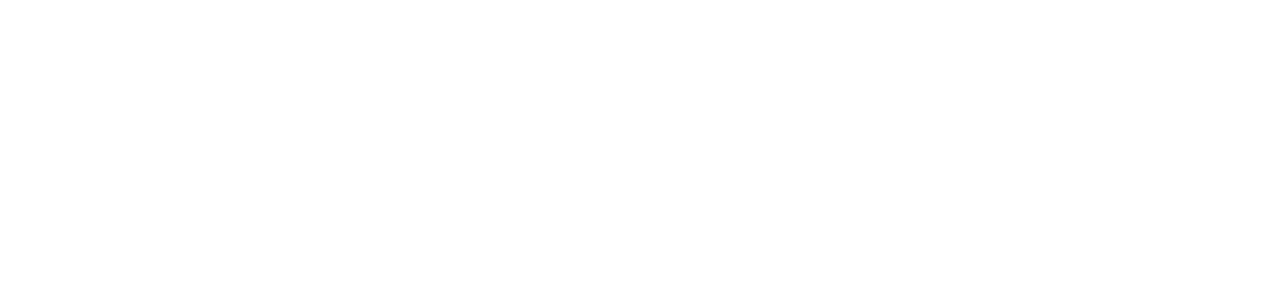
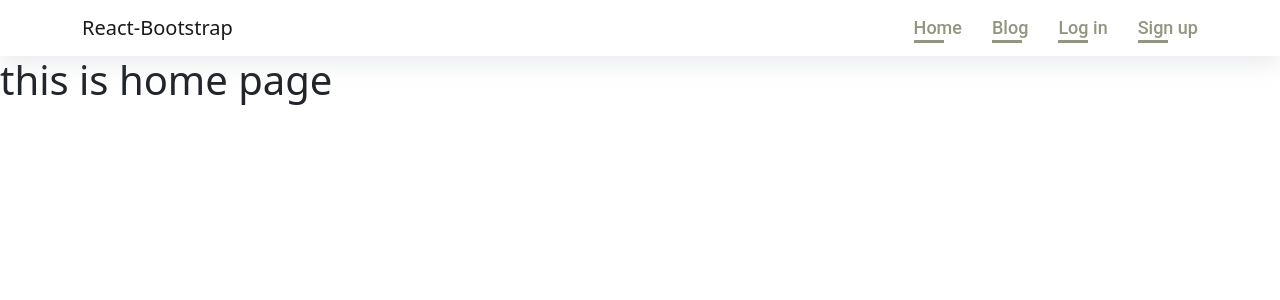
Before and after one commit to mirzanahid/pixel-photgraphy-client, a React (Create React App) app: page / in a window 1280 px wide. Shown: the top 300 px of the page. Built offline with nearby package versions, Linux system fonts and the light colour scheme.

Commit message:
navbar added

```diff
--- a/src/App.css
+++ b/src/App.css
@@ -0,0 +1,44 @@
+/*===============typography css start===============  */
+
+.nav-items {
+  font-family: Roboto;
+  font-size: 18px;
+  font-weight: 500;
+  line-height: 20px;
+  color: #323232;
+  display: inline-block;
+  text-decoration: none;
+  margin-left: 30px;
+  position: relative;
+
+}
+
+.active {
+  color: #939580;
+}
+
+.active::after {
+  width: 30px;
+  height: 3px;
+  background: #939580;
+  position: absolute;
+  bottom: -5px;
+  left: 0;
+  content: '';
+}
+
+
+
+
+/*===============typography css end=================  */
+
+
+
+
+/*
+main heading: #939580;
+heading : #323232 ;
+button : c79889;
+light button : #D4B0A5 ;
+paragraph: #848892;
+*/
--- a/src/App.js
+++ b/src/App.js
@@ -1,9 +1,13 @@
+import { RouterProvider } from 'react-router-dom';
 import './App.css';
+import { router } from './routes/Routes';
 
 function App() {
   return (
     <div className="App">
 
+
+<RouterProvider router={router}></RouterProvider>
     </div>
   );
 }
--- a/src/index.css
+++ b/src/index.css
@@ -1,7 +1,9 @@
+@import url('https://fonts.googleapis.com/css2?family=Open+Sans:wght@300;400;500&display=swap');
+
 body {
   margin: 0;
   font-family: -apple-system, BlinkMacSystemFont, 'Segoe UI', 'Roboto', 'Oxygen',
-    'Ubuntu', 'Cantarell', 'Fira Sans', 'Droid Sans', 'Helvetica Neue',
+    'Ubuntu', 'Cantarell', 'Fira Sans', 'Droid Sans', 'Helvetica Neue', 'Open Sans',
     sans-serif;
   -webkit-font-smoothing: antialiased;
   -moz-osx-font-smoothing: grayscale;
--- /dev/null
+++ b/src/layout/Main/Main.js
@@ -0,0 +1,14 @@
+import React from 'react';
+import { Outlet } from 'react-router-dom';
+import Header from '../../pages/shared/Header/Header';
+
+const Main = () => {
+    return (
+        <div>
+            <Header></Header>
+            <Outlet></Outlet>
+        </div>
+    );
+};
+
+export default Main;
--- /dev/null
+++ b/src/pages/Error/Error.js
@@ -0,0 +1,11 @@
+import React from 'react';
+
+const Error = () => {
+    return (
+        <div>
+            <h1>this is error page</h1>
+        </div>
+    );
+};
+
+export default Error;
--- /dev/null
+++ b/src/pages/Home/Home.js
@@ -0,0 +1,11 @@
+import React from 'react';
+
+const Home = () => {
+    return (
+        <div>
+            <h1>this is home page</h1>
+        </div>
+    );
+};
+
+export default Home;
--- /dev/null
+++ b/src/pages/shared/Header/Header.css
@@ -0,0 +1,4 @@
+.navbar{
+    background: #fff;
+    box-shadow: rgba(149, 157, 165, 0.2) 0px 8px 24px;
+}
--- /dev/null
+++ b/src/pages/shared/Header/Header.js
@@ -0,0 +1,31 @@
+import Container from 'react-bootstrap/Container';
+import Nav from 'react-bootstrap/Nav';
+import Navbar from 'react-bootstrap/Navbar';
+import './Header.css'
+
+
+
+
+import React from 'react';
+import { NavLink } from 'react-router-dom';
+
+const Header = () => {
+    return (
+        <Navbar className='navbar' expand="lg">
+            <Container>
+                <Navbar.Brand href="#home">React-Bootstrap</Navbar.Brand>
+                <Navbar.Toggle aria-controls="basic-navbar-nav" />
+                <Navbar.Collapse id="basic-navbar-nav">
+                    <Nav className="ms-auto">
+                        <NavLink className="nav-items">Home</NavLink>
+                        <NavLink className="nav-items">Blog</NavLink>
+                        <NavLink className="nav-items">Log in</NavLink>
+                        <NavLink className="nav-items">Sign up</NavLink>
+                    </Nav>
+                </Navbar.Collapse>
+            </Container>
+        </Navbar>
+    );
+};
+
+export default Header;
--- /dev/null
+++ b/src/routes/Routes.js
@@ -0,0 +1,22 @@
+import React from 'react';
+import { createBrowserRouter } from 'react-router-dom';
+import Main from '../layout/Main/Main';
+import Error from '../pages/Error/Error';
+import Home from '../pages/Home/Home';
+
+
+export const router = createBrowserRouter([
+    {
+        path: '/',
+        element: <Main></Main>,
+        errorElement: <Error></Error>,
+        children: [
+            {
+                path: '/',
+                element: <Home></Home>
+            }
+
+        ]
+    },
+
+])
```
Also changed, not shown: src/pages/shared/Footer/Footer.js (added, +21 -0 lines), src/pages/shared/Footer/Footer.css (added).
